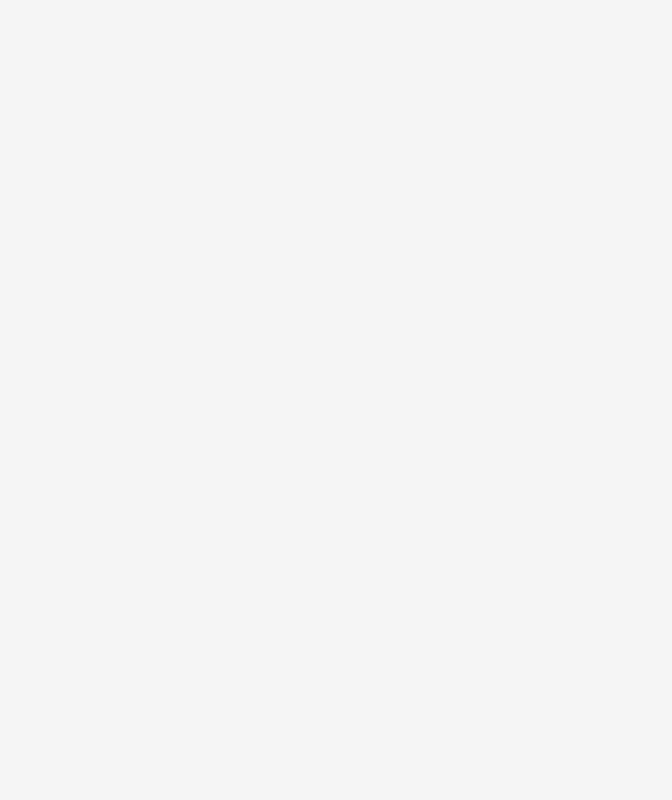
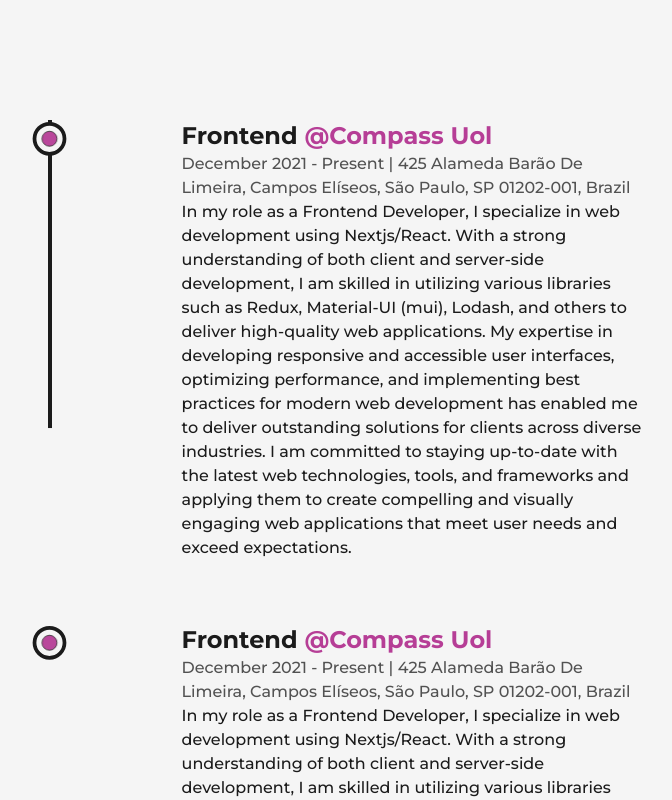
Before and after one commit to HugoPetla/my-portifolio, a Next.js app: page /about in a window 1280 px wide. Shown: the part 2220-3020 px from the top of the page, without its empty margins (244-916 px from the left). Before the commit the page ends 2022 px from the top, so only its background shows below. Built offline with nearby package versions, Linux system fonts and the light colour scheme.

Commit message:
Created the experience component

```diff
--- a/src/app/about/page.tsx
+++ b/src/app/about/page.tsx
@@ -7,6 +7,7 @@
 import profilePic from "@/public/images/profile/Hugo-Petla-3x4.jpg";
 import { useInView, useMotionValue, useSpring } from "framer-motion";
 import { Skills } from "@/components/Skills";
+import Experience from "@/components/Experience";
 
 const AnimatedNumbers = ({ value }: { value: number }) => {
   const ref = useRef<HTMLDivElement | null>(null);
@@ -98,6 +99,7 @@
           </div>
         </div>
         <Skills />
+        <Experience />
       </main>
     </div>
   );
--- /dev/null
+++ b/src/components/Experience/index.tsx
@@ -0,0 +1,90 @@
+import { motion, useScroll } from "framer-motion";
+import { useRef } from "react";
+import LiIcon from "../Icons/LiIcon";
+
+const Details = ({
+  position,
+  company,
+  companyLink,
+  time,
+  address,
+  work,
+}: {
+  position: string;
+  company: string;
+  companyLink: string;
+  time: string;
+  address: string;
+  work: string;
+}) => {
+  const liRef = useRef(null);
+
+  return (
+    <li
+      className="my-8 first:mt-0 last:mb-0 w-[60%] mx-auto flex flex-col items-center justify-between"
+      ref={liRef}
+    >
+      <LiIcon reference={liRef} />
+      <motion.div
+        initial={{ y: 50 }}
+        whileInView={{ y: 0 }}
+        transition={{ duration: 0.5, type: "spring" }}
+      >
+        <h3 className="capitalize font-bold text-2xl">
+          {position}&nbsp;
+          <a
+            href={companyLink}
+            target="_blank"
+            className="text-primary capitalize"
+          >
+            @{company}
+          </a>
+        </h3>
+        <span className="capitalize font-medium text-dark/75">
+          {time} | {address}
+        </span>
+        <p className="font-medium w-full">{work}</p>
+      </motion.div>
+    </li>
+  );
+};
+
+export default function Experience() {
+  const ref = useRef(null);
+  const { scrollYProgress } = useScroll({
+    target: ref,
+    offset: ["start end", "center start"],
+  });
+
+  return (
+    <div className="my-64">
+      <h2 className="font-bold text-8xl mb-32 w-full text-center">
+        Experience
+      </h2>
+      <div ref={ref} className="w-[75%] mx-auto relative">
+        <motion.div
+          style={{ scaleY: scrollYProgress }}
+          className="absolute left-9 top-0 w-[4px] h-full bg-dark origin-top"
+        />
+        <ul className="w-full flex flex-col items-start justify-between ml-4">
+          <Details
+            position="Frontend"
+            company="Compass Uol"
+            companyLink="https://compass.uol/en/home/"
+            address="425 Alameda Barão de Limeira, Campos Elíseos, São Paulo, SP 01202-001, Brazil"
+            work="In my role as a Frontend Developer, I specialize in web development using Nextjs/React. With a strong understanding of both client and server-side development, I am skilled in utilizing various libraries such as Redux, Material-UI (mui), Lodash, and others to deliver high-quality web applications. My expertise in developing responsive and accessible user interfaces, optimizing performance, and implementing best practices for modern web development has enabled me to deliver outstanding solutions for clients across diverse industries. I am committed to staying up-to-date with the latest web technologies, tools, and frameworks and applying them to create compelling and visually engaging web applications that meet user needs and exceed expectations."
+            time="December 2021 - Present"
+          />
+          <Details
+            position="Frontend"
+            company="Compass Uol"
+            companyLink="https://compass.uol/en/home/"
+            address="425 Alameda Barão de Limeira, Campos Elíseos, São Paulo, SP 01202-001, Brazil"
+            work="In my role as a Frontend Developer, I specialize in web development using Nextjs/React. With a strong understanding of both client and server-side development, I am skilled in utilizing various libraries such as Redux, Material-UI (mui), Lodash, and others to deliver high-quality web applications. My expertise in developing responsive and accessible user interfaces, optimizing performance, and implementing best practices for modern web development has enabled me to deliver outstanding solutions for clients across diverse industries. I am committed to staying up-to-date with the latest web technologies, tools, and frameworks and applying them to create compelling and visually engaging web applications that meet user needs and exceed expectations."
+            time="December 2021 - Present"
+          />
+        </ul>
+      </div>
+    </div>
+  );
+}
--- /dev/null
+++ b/src/components/Icons/LiIcon.tsx
@@ -0,0 +1,39 @@
+import { motion, useScroll } from "framer-motion";
+import { MutableRefObject } from "react";
+
+interface LiIconProps {
+  reference: MutableRefObject<null>;
+}
+
+export default function LiIcon({ reference }: LiIconProps) {
+  const { scrollYProgress } = useScroll({
+    target: reference,
+    offset: ["center end", "center center"],
+  });
+
+  return (
+    <figure className="absolute left-0 stroke-dark">
+      <svg className="-rotate-90" width="75" height="75" viewBox="0 0 100 100">
+        <circle
+          cx="75"
+          cy="50"
+          r="20"
+          className="stroke-primary stroke-1 fill-none"
+        />
+        <motion.circle
+          cx="75"
+          cy="50"
+          r="20"
+          className="stroke-[5px] fill-light"
+          style={{ pathLength: scrollYProgress }}
+        />
+        <circle
+          cx="75"
+          cy="50"
+          r="10"
+          className="animate-pulse stroke-1 fill-primary"
+        />
+      </svg>
+    </figure>
+  );
+}
```
